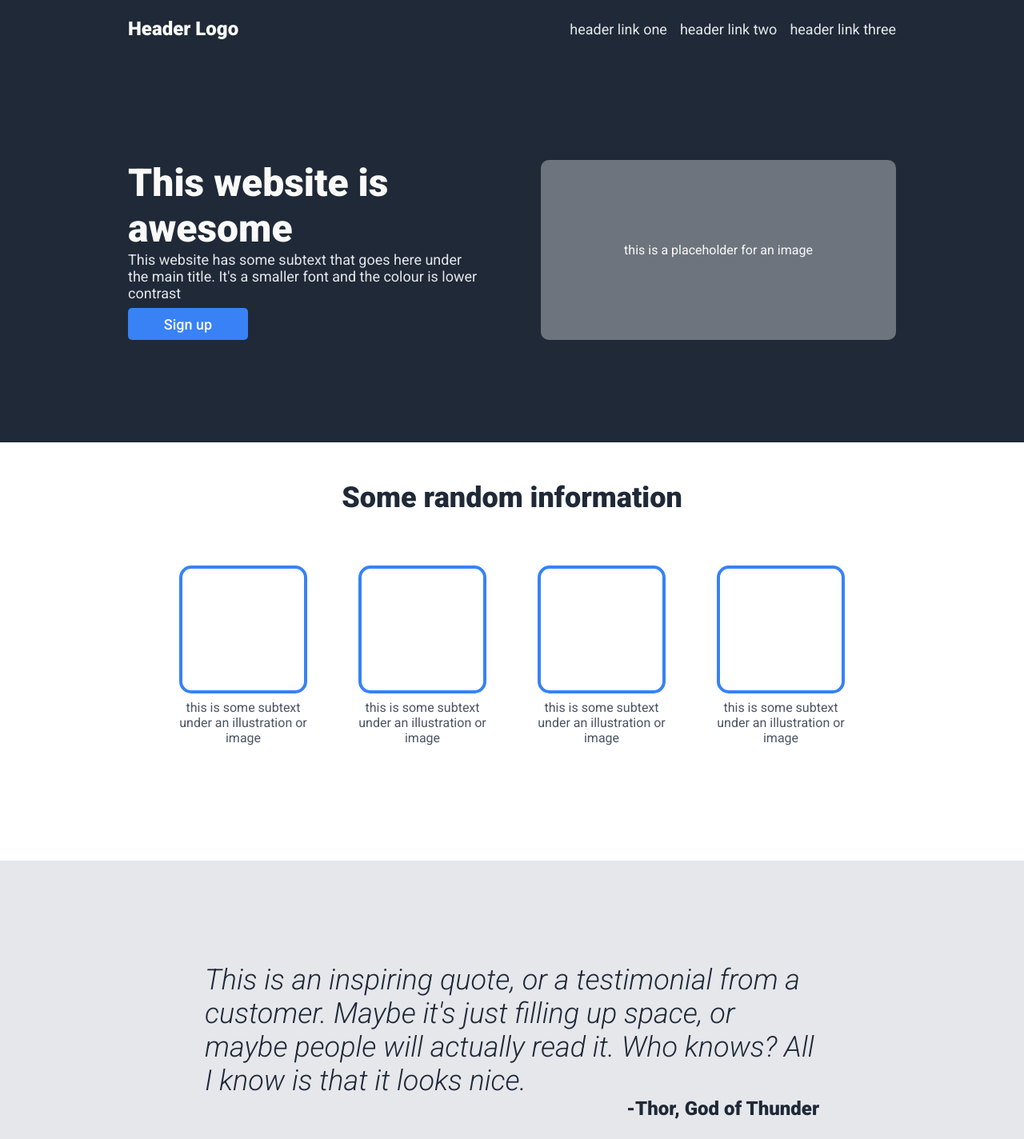
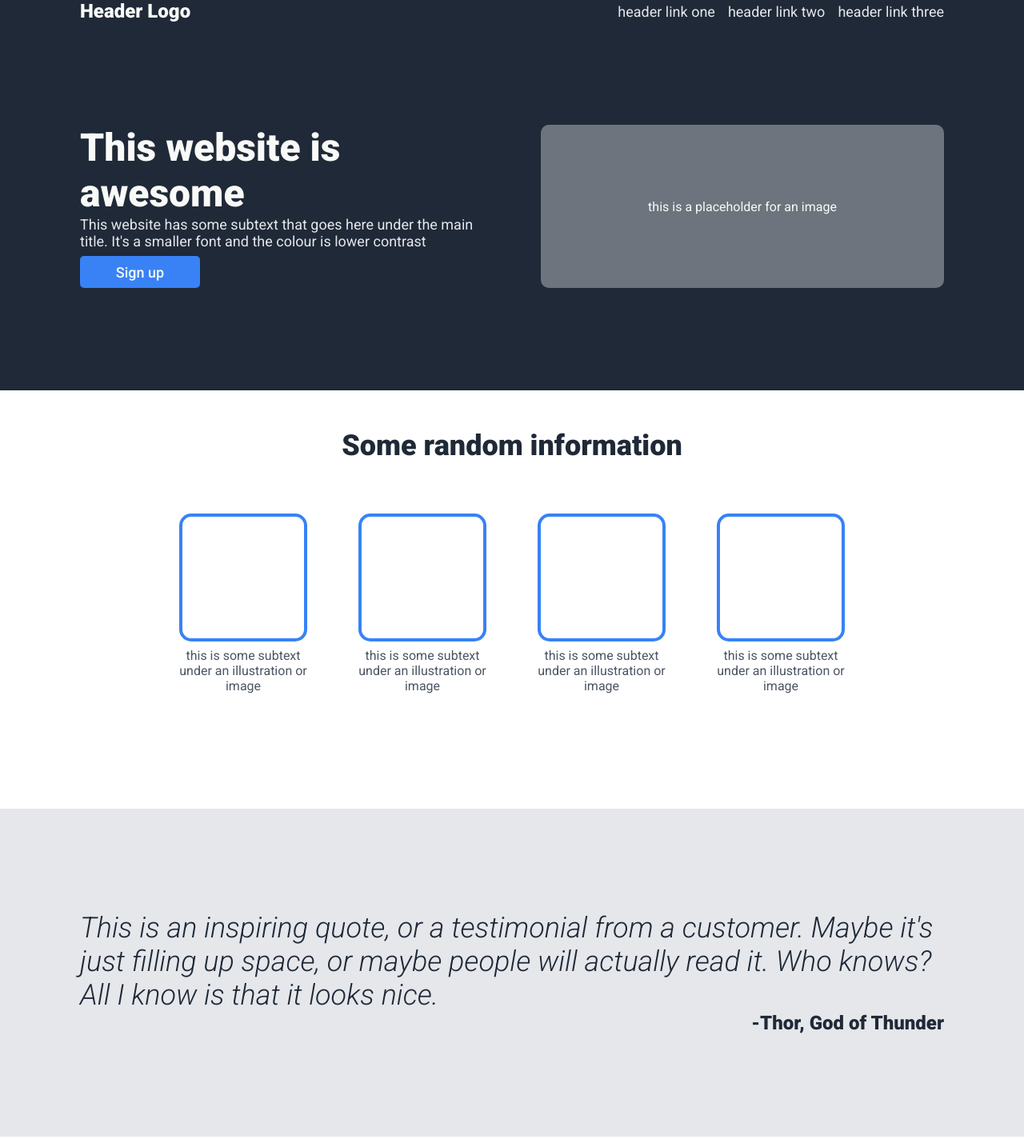
Before and after one commit to TwmMeredydd/odin-landing-page, a plain HTML site: page index.html in a window 1280 px wide. Shown: the top 1424 px of the page at 80% size. Drawn offline with Linux system fonts and the light colour scheme.

Commit message:
Better alignment

```diff
--- a/index.html
+++ b/index.html
@@ -7,6 +7,7 @@
     </head>
     <body>
         <div class="header">
+            <div class="content">
                 <div class="logo">Header Logo</div>
                 <div class="links">
                     <ul>
@@ -16,7 +17,9 @@
                     </ul>
                 </div>
             </div>
+        </div>
         <div class="hero">
+            <div class="content">
                 <div class="left">
                     <div class="hero_main">
                         This website is awesome
@@ -32,7 +35,9 @@
                     this is a placeholder for an image
                 </div>
             </div>
+        </div>
         <div class="info">
+            <div class="content">
                 <div class="title">Some random information</div>
                 <div class="tiles">
                     <div class="tile">
@@ -61,7 +66,9 @@
                     </div>
                 </div>
             </div>
+        </div>
         <div class="quote">
+            <div class="content">
                 <div class="speech">
                     This is an inspiring quote, or a testimonial from a customer.
                     Maybe it's just filling up space, or maybe people will actually read it.
@@ -69,8 +76,10 @@
                 </div>
                 <div class="speaker"> -Thor, God of Thunder</div>
             </div>
-        <div class="test">
+        </div>
         <div class="footer">
+            <div class="content">
+                <div class="box">
                     <div class="calltoaction">
                         <div class="tagline">Call to Action! It's time!</div>
                         <div class="subtext">
@@ -80,5 +89,6 @@
                     <button>Sign up</button>
                 </div>
             </div>
+        </div>
     </body>
 </html>
--- a/style.css
+++ b/style.css
@@ -8,17 +8,24 @@ body {
     margin: 0;
 }
 
-.header, .hero {
+body > div {
+    display: flex;
+    justify-content: center;
+}
+
+.content {
+    flex: 0 1 1080px;
+}
+
+.header , .hero {
     background-color: #1f2937;
     color: #f9faf8;
-    display: flex;
 }
 
-.header {
+.header .content {
     justify-content: space-between;
     align-content: center;
-    flex: 0 0 72px;
-    padding: 0 12.5vw;
+    display: flex;
 }
 
 .logo {
@@ -45,10 +52,11 @@ a {
     text-decoration: none;
 }
 
-.hero {
+.hero .content {
+    display: flex;
     justify-content: center;
     align-content: center;
-    padding: 128px 12.5vw;
+    padding: 128px 0;
     gap: 72px;
 }
 
@@ -99,11 +107,10 @@ button {
     align-items: center;
 }
 
-.info {
+.info .content {
     display: flex;
     flex-direction: column;
     align-items: center;
-    padding: 0 12.5vw;
 }
 
 .title {
@@ -140,11 +147,14 @@ button {
 }
 
 .quote {
+    background-color: #e5e7eb;
+}
+
+.quote .content {
     display: flex;
     flex-direction: column;
-    background-color: #e5e7eb;
     color: #1f2937;
-    padding: 128px 20vw;
+    padding: 128px 0;
 }
 
 .speech {
@@ -160,11 +170,11 @@ button {
     font-weight: 900;
 }
 
-.test {
-    padding: 128px 12.5vw;
+.footer {
+    padding: 128px 0;
 }
 
-.footer {
+.footer .box {
     background-color: #3882f6;
     border-radius: 15px;
     color: white;
```
Lines whose indentation alone changed are shown as unchanged.
